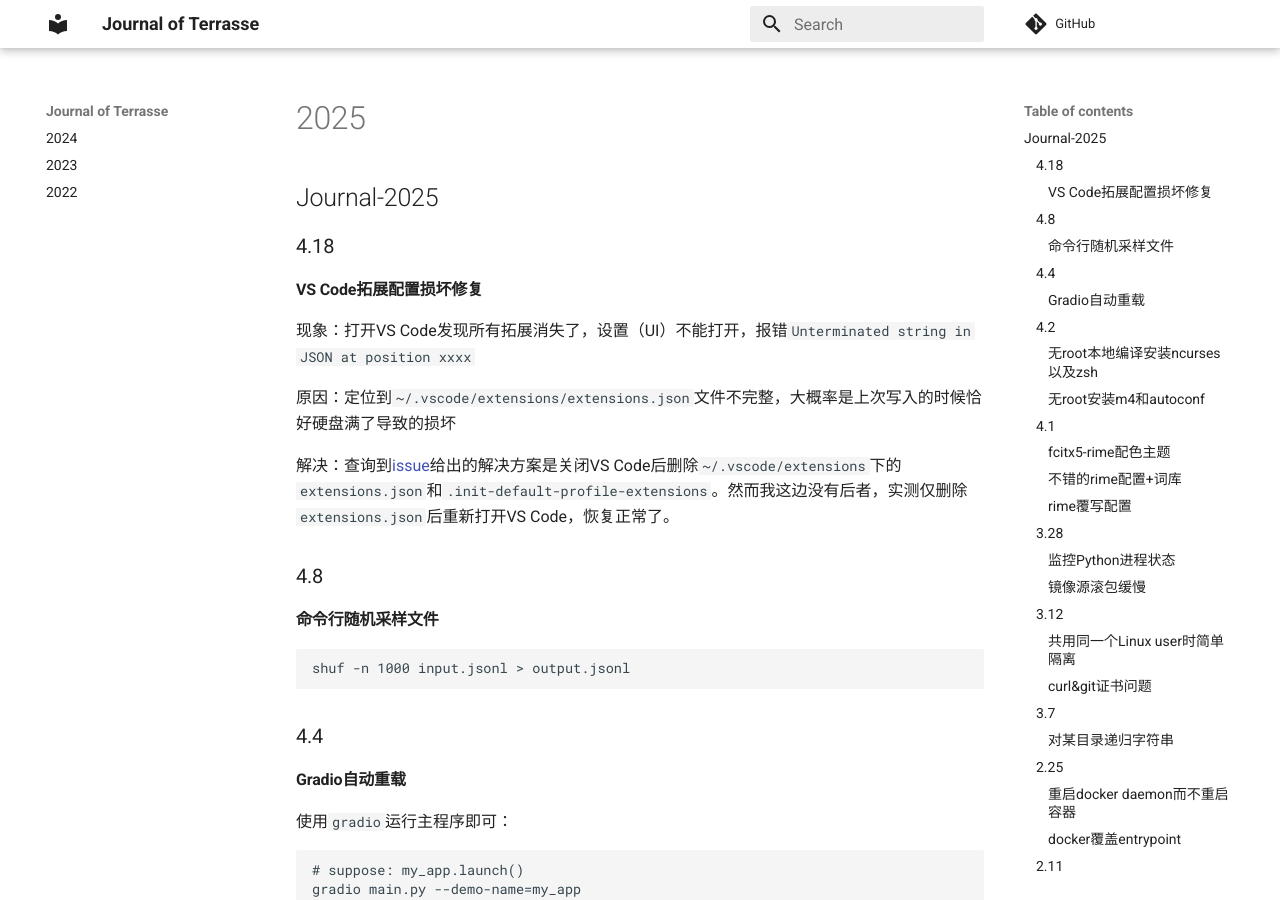
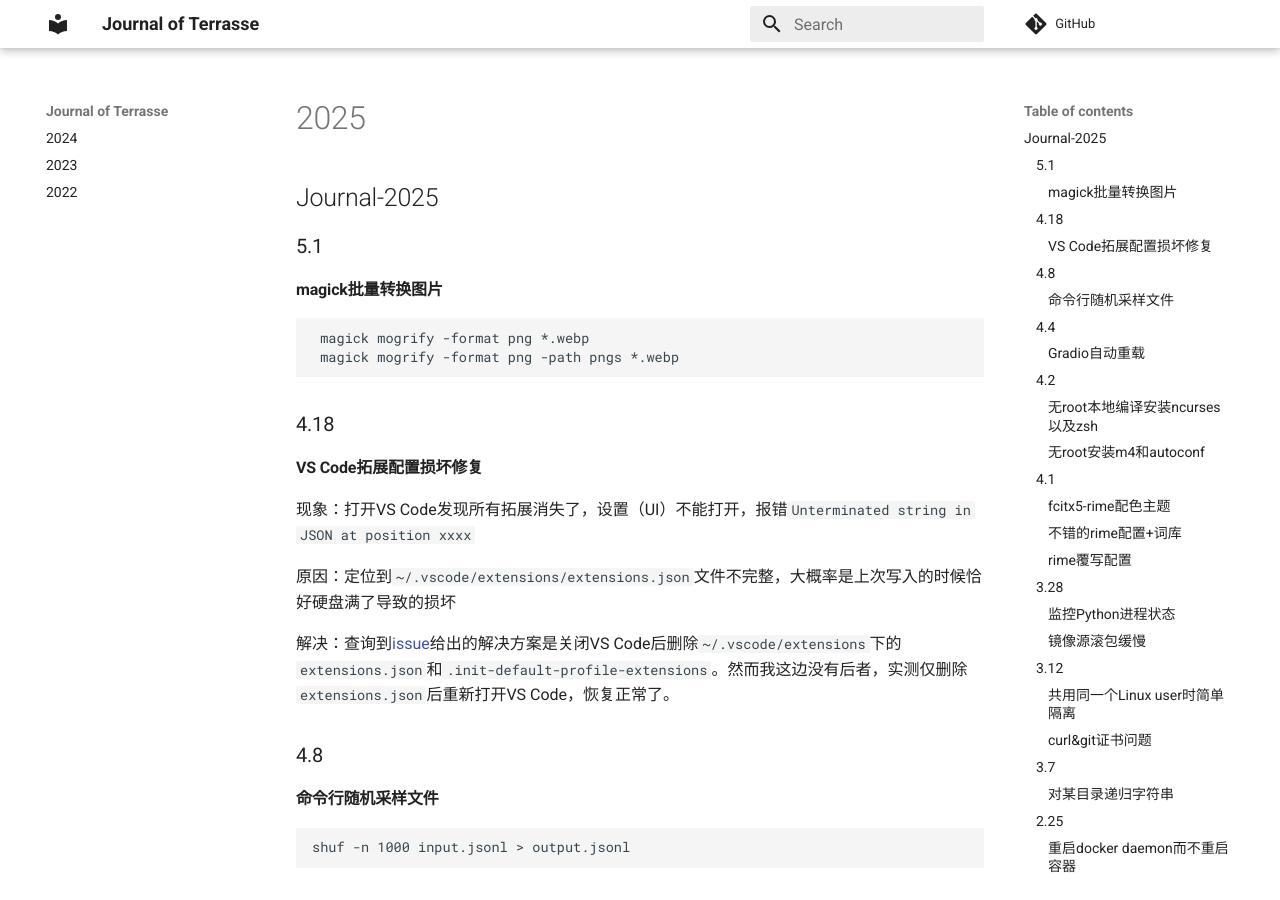
Before and after one commit to Jerry-Terrasse/journal, an MkDocs documentation site: the page built from docs/2025.md, in a window 1280 px wide and 900 px high. Built offline with MkDocs 1.6.1 and Material for MkDocs 9.7.7, drawn with Linux system fonts in a browser that asks for light colours; comment, search, counter and statistics services are not loaded.

Commit message:
update (Thu May  1 05:33:26 PM CST 2025)

````diff
--- a/docs/2025.md
+++ b/docs/2025.md
@@ -1,4 +1,13 @@
 ## Journal-2025
+
+### 5.1
+
+#### magick批量转换图片
+
+```shell
+ magick mogrify -format png *.webp
+ magick mogrify -format png -path pngs *.webp
+```
 
 ### 4.18
 
````
